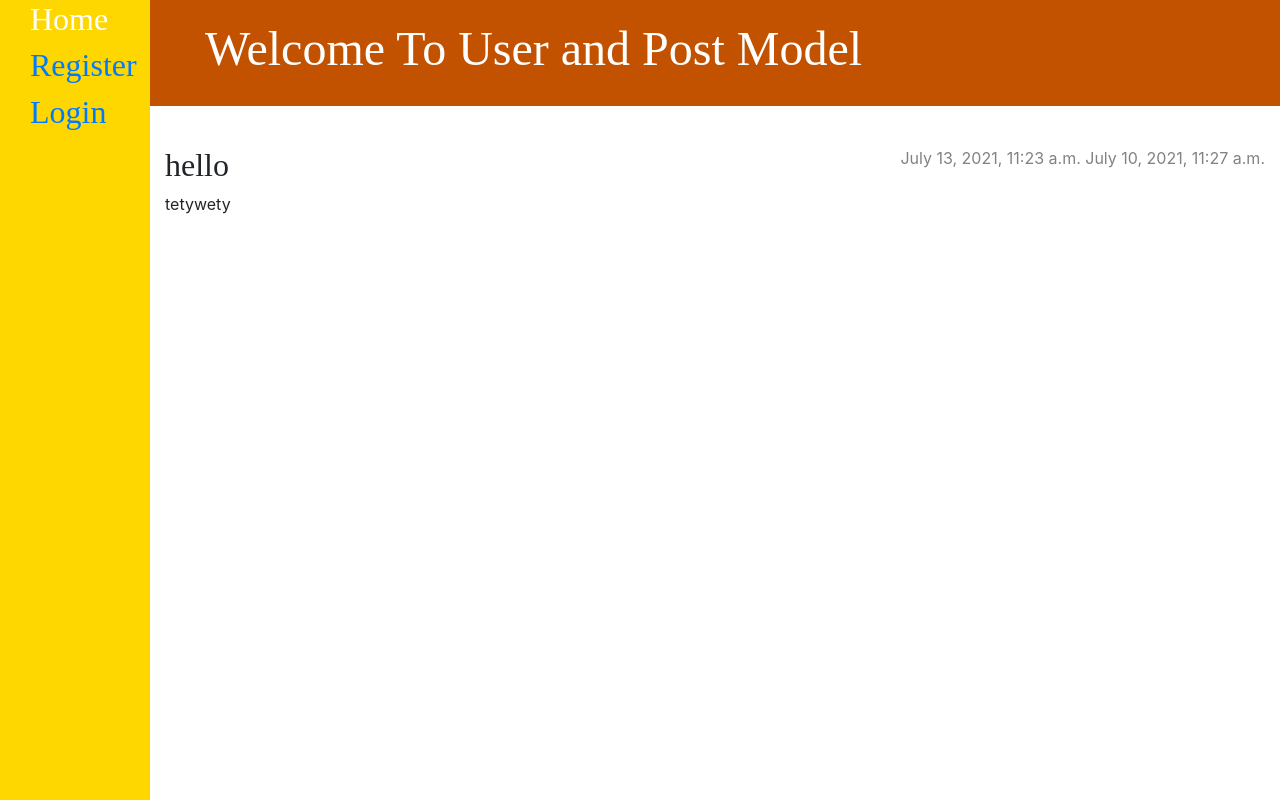
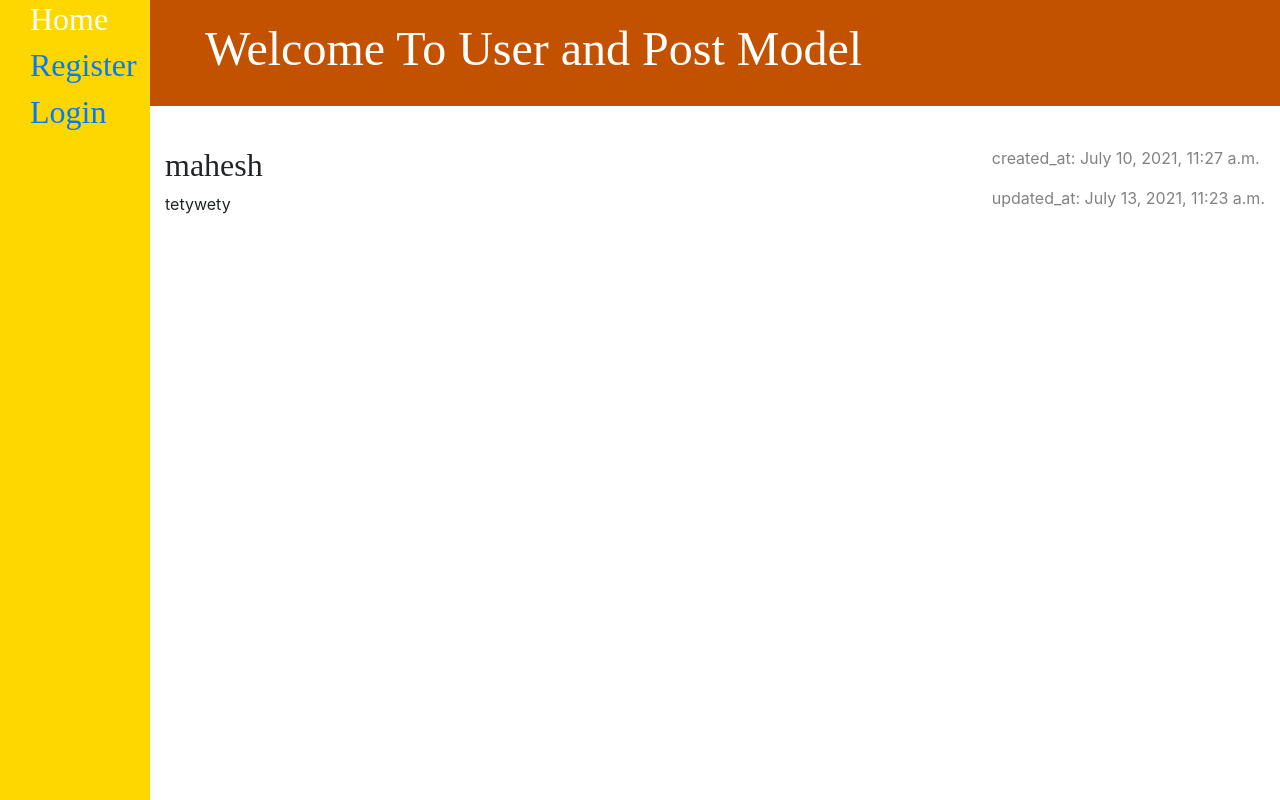
Before and after one commit to Maheshdudala/user_with_post-model-and-product-model, a Django app: page /post/23/ in a window 1280 px wide. Run offline with Django 3.2, Linux system fonts and the light colour scheme; data comes from the database, SQL or seed files in the repository.

Commit message:
Update post_detail.html

```diff
--- a/blog/templates/blog/post_detail.html
+++ b/blog/templates/blog/post_detail.html
@@ -14,12 +14,14 @@
         {% if post.updated_at %}
         {% if post.created_at %}
             <time class="date">
-                {{ post.updated_at }}
-                {{ post.created_at }}
+              created_at:  {{ post.created_at }}
+                <p></p>
+              updated_at:  {{ post.updated_at }}
+
             </time>
         {% endif %}
         {% endif %}
-        <h2>{{ post.title }}</h2>
+        <h2>{{ post.author}}</h2>
         <p>{{ post.text|linebreaksbr }}</p>
     </article>
 {% endblock %}
```
